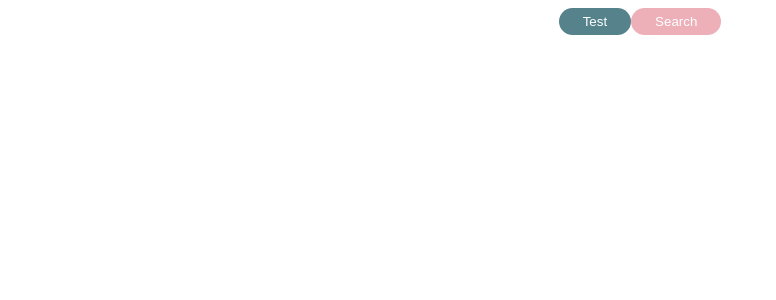
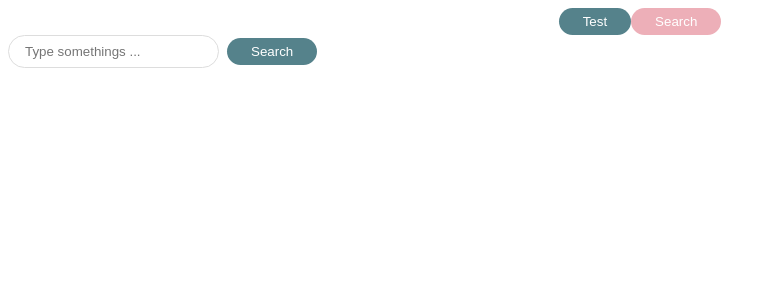
Before and after one commit to Remi-1201/React-app07, a React (Create React App) app: page / in a window 1280 px wide. Shown: the top 300 px of the page, without its empty margins (0-776 px from the left). Built offline with nearby package versions, Linux system fonts and the light colour scheme; the HTML template or start-up script is replaced by a standard one.

Commit message:
2. Molecule の作成

```diff
--- a/src/App.js
+++ b/src/App.js
@@ -1,5 +1,6 @@
 import { PrimaryButton } from "./components/atoms/button/PrimaryButton";
 import { SecondaryButton } from "./components/atoms/button/SecondaryButton";
+import { SearchInput } from "./components/molecules/SearchInput";
 import "./styles.css";
 
 export default function App() {
@@ -7,6 +8,8 @@
     <div className="App">
       <PrimaryButton>Test</PrimaryButton>
       <SecondaryButton>Search</SecondaryButton>
+      <br />
+      <SearchInput />
     </div>
   );
 }
--- /dev/null
+++ b/src/components/atoms/input/Input.jsx
@@ -0,0 +1,13 @@
+import styled from "styled-components";
+
+export const Input = (props) => {
+  const { placeholder = "" } = props;
+  return <SInput type="text" placeholder={placeholder} />;
+};
+
+const SInput = styled.input`
+  padding: 8px 16px;
+  border: solid #ddd 1px;
+  border-radius: 9999px;
+  outline: none;
+`;
--- /dev/null
+++ b/src/components/molecules/SearchInput.jsx
@@ -0,0 +1,22 @@
+import { PrimaryButton } from "../atoms/button/PrimaryButton";
+import styled from "styled-components";
+import { Input } from "../atoms/input/Input";
+
+export const SearchInput = () => {
+  return (
+    <SContainer>
+      <Input placeholder="Type somethings ..." />
+      <SButtonWrapper>
+        <PrimaryButton>Search</PrimaryButton>
+      </SButtonWrapper>
+    </SContainer>
+  );
+};
+
+const SContainer = styled.div`
+  display: flex;
+  align-items: center;
+`;
+const SButtonWrapper = styled.div`
+  padding-left: 8px;
+`;
```
Also changed, not shown: 1 other file (tests, documents, lock files or other folders).
